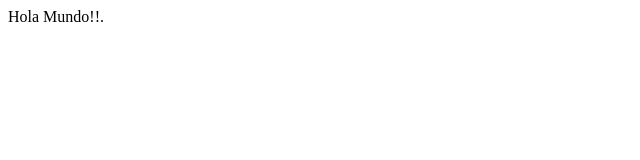
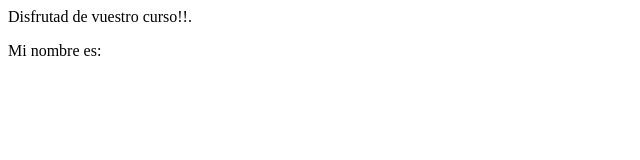
Before and after one commit to gerbollo/uax-devops-01, a plain HTML site: page index.html in a window 1280 px wide. Shown: the whole page, without its empty margins (0-640 px from the left). Drawn offline with Linux system fonts and the light colour scheme.

Commit message:
ADDED: Mi nombre

```diff
--- a/index.html
+++ b/index.html
@@ -1,8 +1,9 @@
 <html>
     <head>
-        <title>Hello world</title>
+        <title>Modelo Devops de integración continua</title>
     </head>
     <body>
-        <p>Hola Mundo!!.</p>
+        <p>Disfrutad de vuestro curso!!.</p>
+        <p>Mi nombre es: </p>
     </body>
 </html>
```
